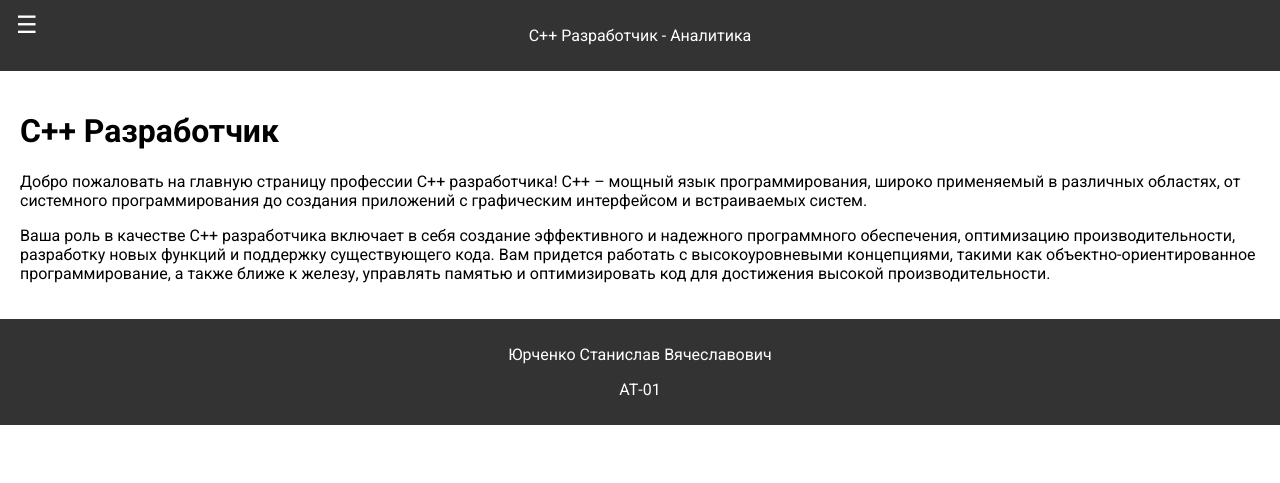
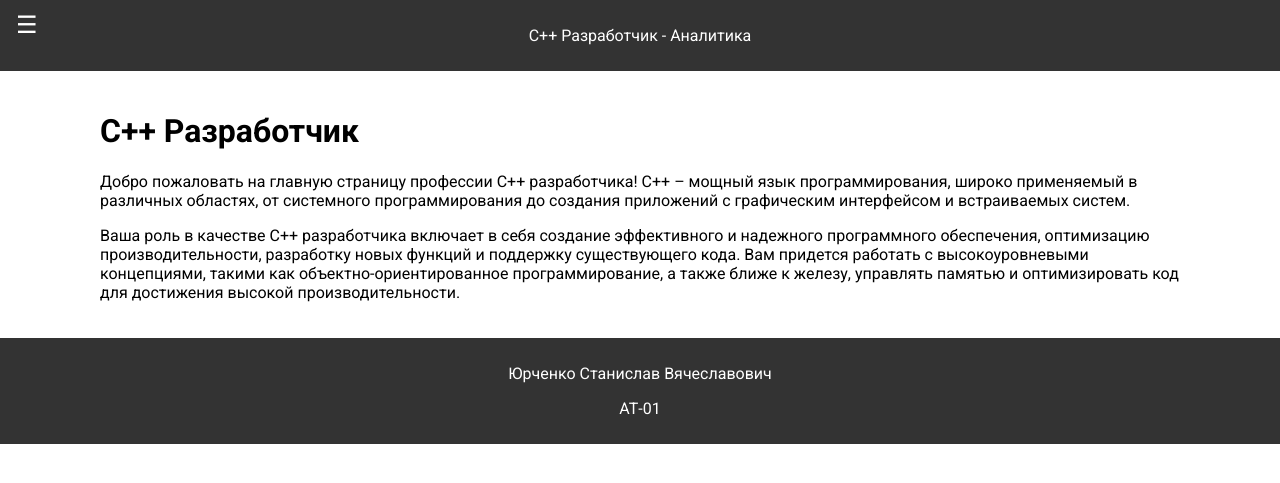
Before and after one commit to Materacl/python-rtf-learning-Django, a Django app: page / in a window 1280 px wide. Shown: the top 483 px of the page. Run offline with Django 5.2, Linux system fonts and the light colour scheme.

Commit message:
Небольшие изменения в дизайне

```diff
--- a/profession_project/static/css/style.css
+++ b/profession_project/static/css/style.css
@@ -14,6 +14,10 @@ body {
 
 .sidebar-nav {
     padding: 20px;
+}
+
+.sidebar-nav-list {
+    margin-top: 40px;
 }
 
 .toggle-sidebar {
@@ -41,7 +45,7 @@ body {
 
 .content {
     flex: 1;
-    padding: 20px;
+    padding: 20px 100px;
 }
 
 .main-header,
--- a/profession_project/static/js/sidebar.js
+++ b/profession_project/static/js/sidebar.js
@@ -1,8 +1,7 @@
-let sidebarOpen = true; // Изначально панель открыта
+let sidebarOpen = false; // Изначально панель открыта
 
 function toggleSidebar() {
     const sidebar = document.querySelector('.main-sidebar');
-    const content = document.querySelector('.content');
     const toggleButton = document.querySelector('.toggle-sidebar');
 
     if (sidebarOpen) {
--- a/profession_project/templates/base_generic.html
+++ b/profession_project/templates/base_generic.html
@@ -15,7 +15,7 @@
         <nav class="sidebar-nav">
             <button class="toggle-sidebar" onclick="toggleSidebar()">☰</button>
             <ul class="sidebar-nav-list">
-                <li class="sidebar-nav-list-item"><a href="#">Главная страница</a></li>
+                <li class="sidebar-nav-list-item"><a href="/">Главная страница</a></li>
                 <li class="sidebar-nav-list-item"><a href="#">Востребованность</a></li>
                 <li class="sidebar-nav-list-item"><a href="#">География</a></li>
                 <li class="sidebar-nav-list-item"><a href="#">Навыки</a></li>
@@ -26,14 +26,14 @@
 
     <div class="container">
         <header class="main-header">
-            <a class="logo" href="#">
+            <a class="logo" href="/">
                 <p>C++ Разработчик - Аналитика</p>
             </a>
         </header>
 
-        <div class="content">
+        <main class="content">
             {% block content %}<!-- default content text (typically empty) -->{% endblock %}
-        </div>
+        </main>
 
         <footer class="main-footer">
             <p>Юрченко Станислав Вячеславович</p>
```
